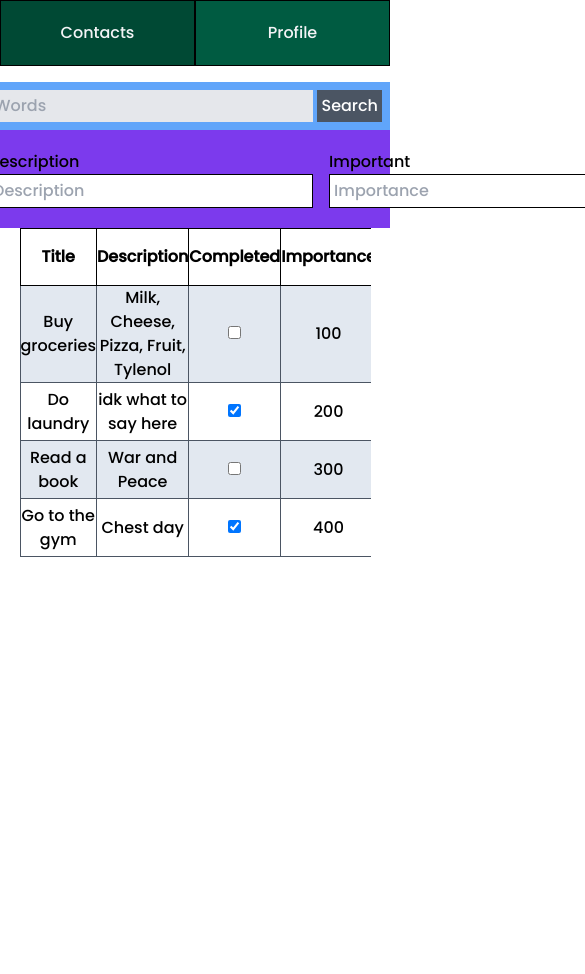
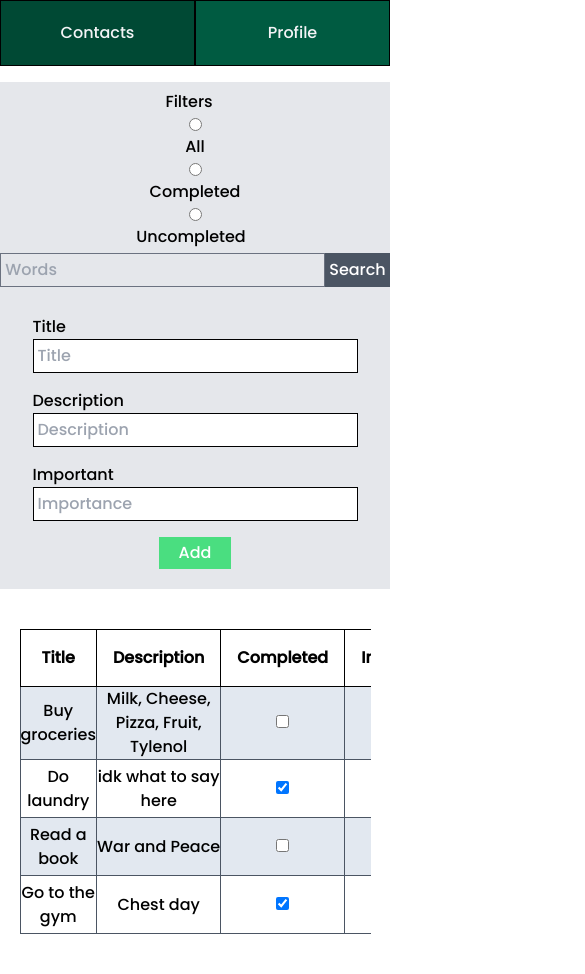
Before and after one commit to AnderCabrera/contacts, a website with bundled scripts: page src/pages/todo/todo.html in a window 390 px wide. Shown: the top 974 px of the page, 585 px wide, since content can reach past the window. Before the commit the page ends 844 px from the top, so only its background shows below. Built offline with nearby package versions, Linux system fonts and the light colour scheme.

Commit message:
adding responsive to page

```diff
--- a/src/js/todo/todo.js
+++ b/src/js/todo/todo.js
@@ -142,5 +142,5 @@ addTodoButton.onclick = () => {
 }
 
 onCick((filters) => {
-  const filteredTodos = filter(filters);
+  filter(filters);
 });
--- a/src/pages/todo/todo.html
+++ b/src/pages/todo/todo.html
@@ -30,7 +30,7 @@
     </nav>
 
     <form
-      class="flex flex-row justify-end items-center p-2 gap-1 bg-blue-400"
+      class="flex flex-row max-[657px]:flex-col justify-end items-center gap-1 bg-gray-200 w-full py-2"
       id="filters"
     >
       <label class="font-weight-bold text-info mr-3">Filters</label>
@@ -44,24 +44,26 @@
       <input type="radio" name="type" value="uncompleted" class="mx-1" />
       <label for="other" class="mr-2 mb-0">Uncompleted</label>
 
+      <div class="flex flex-row max-[284px]:flex-col max-[284px]:w-[90%] w-fit">
         <input
           type="search"
           name="words"
           placeholder="Words"
           aria-label="Search"
-        class="border-none bg-gray-200 p-1"
+          class="border border-gray-500 bg-gray-200 p-1"
         />
         <button class="bg-gray-600 text-white p-1" type="submit" id="search">
           Search
         </button>
+      </div>
     </form>
 
-    <div class="bg-red-400">
+    <div class="">
       <form
-        class="flex flex-row justify-center items-center w-full h-full p-5 gap-4 bg-violet-600"
+        class="flex flex-col justify-center items-center w-full h-full p-5 gap-4 bg-gray-200"
         id="todo-form"
       >
-        <div class="">
+        <div class="flex flex-col">
           <label for="title" class="">Title</label>
           <input
             type="text"
@@ -72,7 +74,7 @@
           />
         </div>
 
-        <div class="">
+        <div class="flex flex-col">
           <label for="description" class="">Description</label>
           <input
             type="text"
@@ -83,7 +85,7 @@
           />
         </div>
 
-        <div class="">
+        <div class="flex flex-col">
           <label for="importance">Important</label>
           <input
             type="number"
@@ -105,15 +107,15 @@
       </form>
     </div>
 
-    <div class="table-container w-[90%] m-auto overflow-x-auto">
+    <div class="table-container mt-10 w-[90%] m-auto overflow-x-auto">
       <table class="table-auto w-full m-0 m-auto mb-10">
         <thead>
           <tr>
-            <th class="py-4 border border-black">Title</th>
-            <th class="py-4 border border-black">Description</th>
-            <th class="py-4 border border-black">Completed</th>
-            <th class="py-4 border border-black">Importance</th>
-            <th class="py-4 border border-black">Actions</th>
+            <th class="p-4 border border-black">Title</th>
+            <th class="p-4 border border-black">Description</th>
+            <th class="p-4 border border-black">Completed</th>
+            <th class="p-4 border border-black">Importance</th>
+            <th class="p-4 border border-black">Actions</th>
           </tr>
         </thead>
         <tbody
@@ -173,7 +175,9 @@
               />
             </div>
             <div class="">
-              <label for="update-description" class="text-white">Description</label>
+              <label for="update-description" class="text-white"
+                >Description</label
+              >
               <input
                 type="text"
                 class="w-full p-2 border rounded-lg border-gray-600"
@@ -182,7 +186,9 @@
             </div>
 
             <div class="">
-              <label for="update-importance" class="text-white">Importance</label>
+              <label for="update-importance" class="text-white"
+                >Importance</label
+              >
               <input
                 type="number"
                 min="1"
```
Also changed, not shown: src/output.css. Lines whose indentation alone changed are shown as unchanged.
